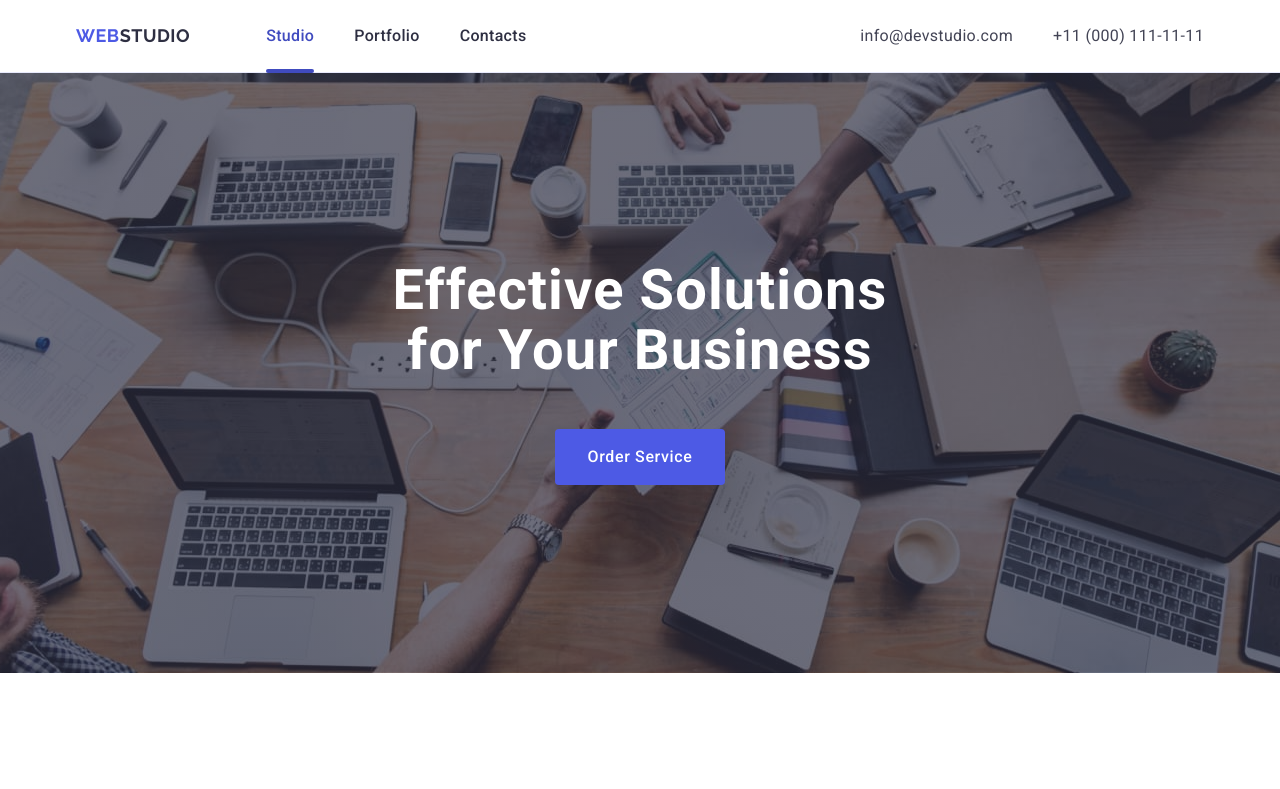
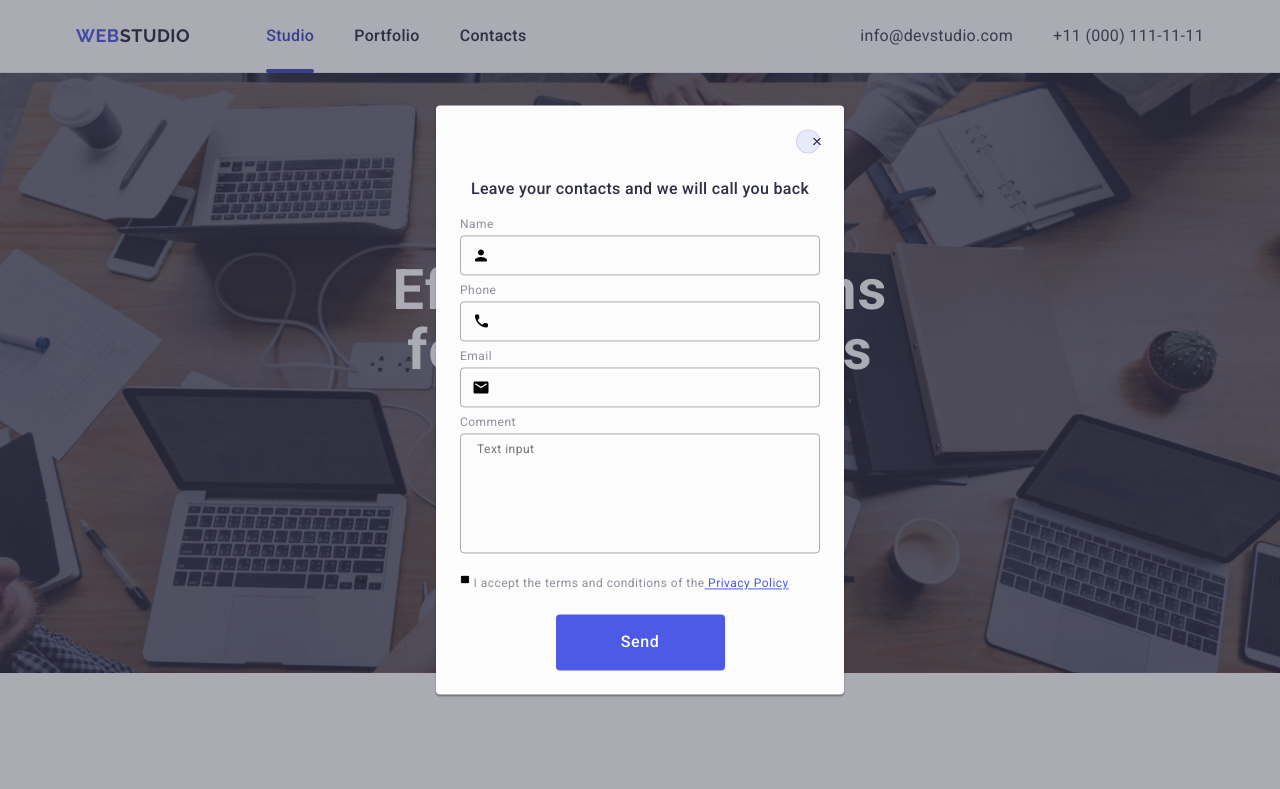
Before and after one commit to KarolinaTaran/goit-markup-hw-05, a plain HTML site: page index.html in a window 1280 px wide. Shown: the top 789 px of the page. Drawn offline with nearby package versions, Linux system fonts and the light colour scheme.

Commit message:
some changes

```diff
--- a/css/style.css
+++ b/css/style.css
@@ -709,6 +709,7 @@ a.list-header.current {
 
 .modal-icon {
   position: absolute;
+  left: 16px;
   top: 50%;
   transform: translateY(-50%);
   transition: fill 250ms cubic-bezier(0.4, 0, 0.2, 1);
@@ -757,7 +758,12 @@ a.list-header.current {
   transition: background-color 250ms cubic-bezier(0.4, 0, 0.2, 1);
 }
 
-.btn-send:hover,
+.btn-send:hover {
+  background-color: #404BBF;
+  border: none;
+  fill: #ffffff;
+}
+
 .btn-send:focus {
   background-color: #404BBF;
   border: none;
@@ -771,6 +777,7 @@ a.list-header.current {
 }
 
 .input-personal-info {
+  outline: transparent;
   border-radius: 4px;
   width: 100%;
   height: 40px;
@@ -778,7 +785,6 @@ a.list-header.current {
   background-color: transparent;
   padding-left: 38px;
   transition: border-color 250ms cubic-bezier(0.4, 0, 0.2, 1);
-  outline: transparent;
 }
 
 .input-personal-info:focus {
@@ -856,23 +862,6 @@ a.list-header.current {
   color: #4D5AE5;
 }
 
-.privacy-policy-text {
-  text-decoration-line: underline;
-  color: #4D5AE5;
-  font-weight: 400;
-  line-height: 16px;
-  letter-spacing: 0.48px;
-  width: 16px;
-  height: 16px;
-  border: 1px solid rgba(46, 47, 66, 0.4);
-  border-radius: 2px;
-  transition: background-color 250ms cubic-bezier(0.4, 0, 0.2, 1), border 250ms cubic-bezier(0.4, 0, 0.2, 1), fill 250ms cubic-bezier(0.4, 0, 0.2, 1);
-  display: inline-flex;
-  align-items: center;
-  justify-content: center;
-  fill: transparent;
-}
-
 .modal-icon-checkbox {
   top: 50%;
   transform: translateY(-50%);
@@ -892,7 +881,7 @@ a.list-header.current {
   letter-spacing: 0.48px;
 }
 
-.input-checkbox:checked {
+.input-checkbox:checked .modal-icon-checkbox {
   background-color: #404bbf;
   border: none;
   fill: #F4F4FD;
@@ -911,4 +900,5 @@ a.list-header.current {
 
 .policy {
   color: #4d5ae5;
+  text-decoration-line: underline;
 }
--- a/index.html
+++ b/index.html
@@ -355,7 +355,7 @@
     </div>
   </footer>
   <!-- Modal -->
-  <div class="backdrop is-open visually-hidden">
+  <div class="backdrop is-open">
     <div class="modal">
       <button class="modal-close" type="button">
         <svg class="modal-icon" width="8" height="8">
@@ -396,14 +396,12 @@
           <textarea class="textarea" id="user-comment" name="user-comment" placeholder="Text input"></textarea>
         </div>
         <div class="checkbox-container">
-          <input class="visually-hidden input-checkbox" id="user-privacy" type="checkbox" name="user-privacy"
+          <input class="input-checkbox visually-hidden" id="user-privacy" type="checkbox" name="user-privacy"
             value="true" required />
           <label for="user-privacy" class="label-checkbox">
-            <span class="privacy-policy-text"><svg class="modal-icon-checkbox" width="16" height="16">
+            <span class="privacy-policy-text"><svg class="modal-icon-checkbox" width="10" height="8">
                 <use href="./images/icons.svg#icon-Property-1click"></use>
-              </svg></span>
-            I accept the terms and conditions of the
-            <a class="policy" href="">Privacy Policy</a>
+              </svg></span> I accept the terms and conditions of the<a class="policy" href=""> Privacy Policy</a>
           </label>
         </div>
         <button class="btn-send" type="submit">Send</button>
```
Also changed, not shown: icons/icons-hw-5/Property 1=click (1)111 (1).svg (added), icons/icons-hw-5/Property 1=click (1)111.svg (added), icons/icons-hw-5/Property-click.svg (added), icons/icons-hw-5/policy-click.svg (added).
